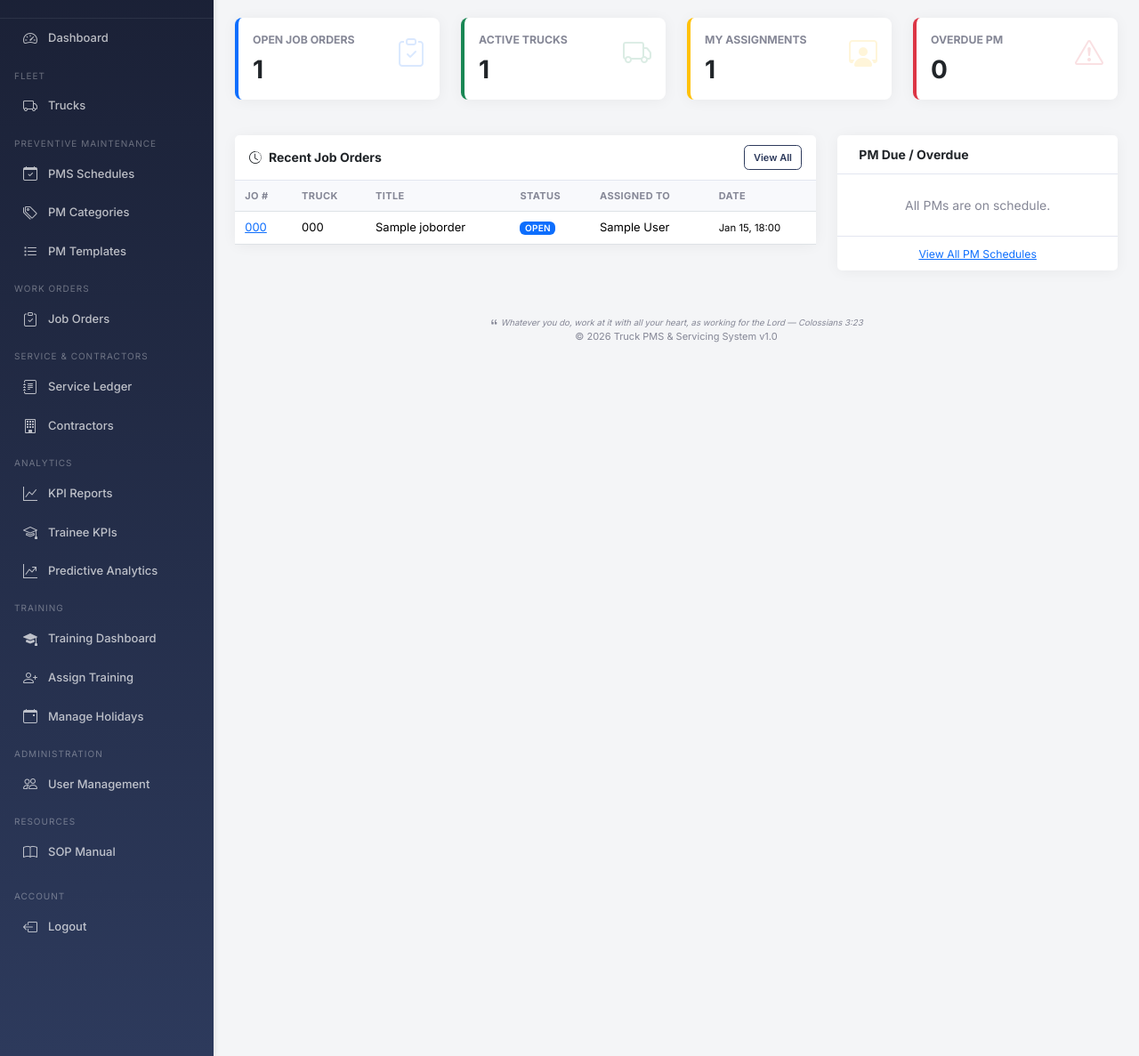
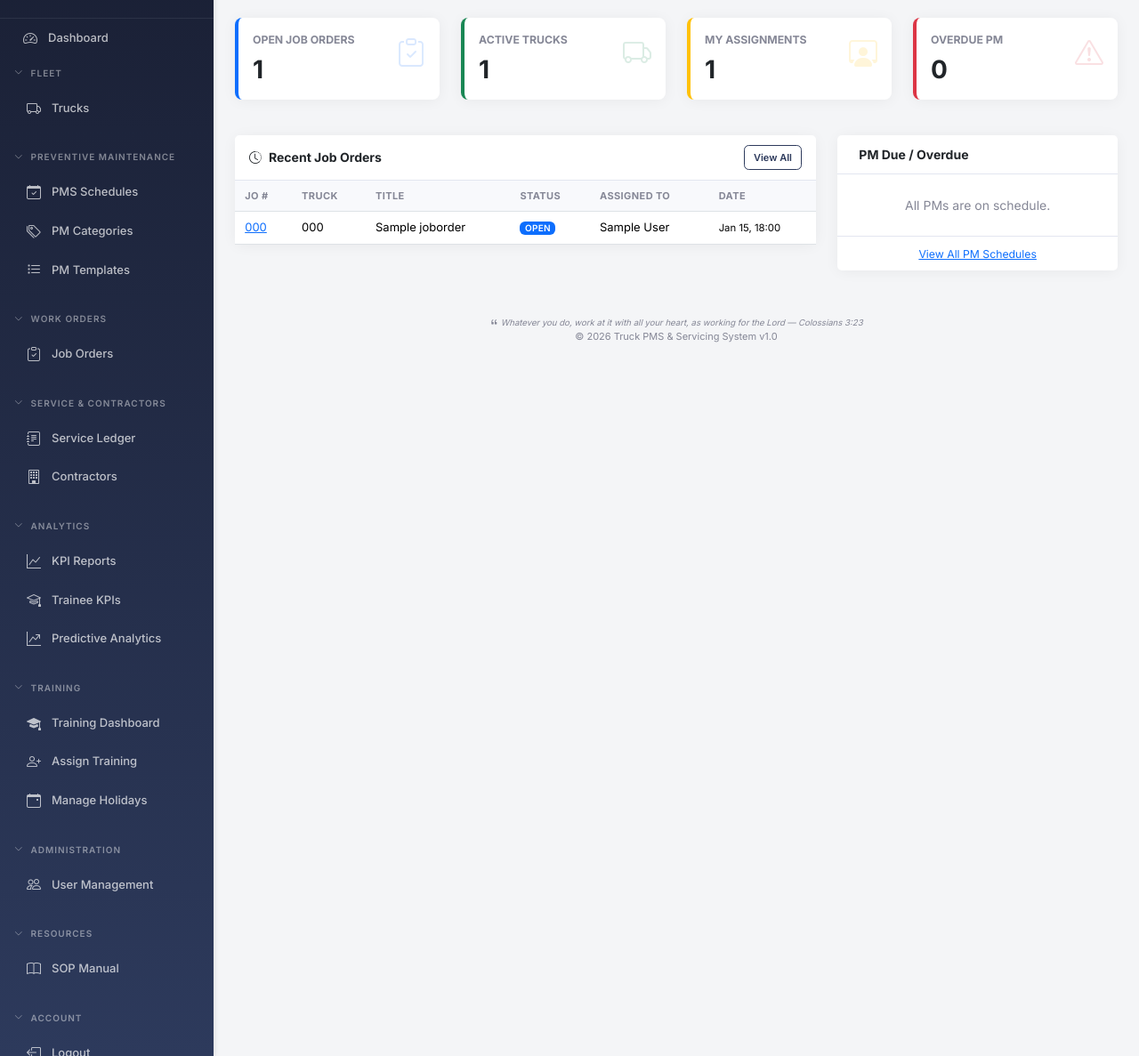
Before and after one commit to WinefredoSailes/stmiet-truckpmsmanagement, a Django app: page /accounts/ in a window 1280 px wide. Shown: the part 43-1230 px from the top of the page at 89% size. Run offline with Django 5.2, Linux system fonts and the light colour scheme; a user stored in the database is signed in; tables that the repository leaves empty hold one stand-in row (values such as "Sample post").

Commit message:
Refactor sidebar into collapsible dropdown sections
- Restructure context processor to return grouped sections (heading + items)
- Replace flat scrollable sidebar with collapsible section groups
- Each section heading is a toggle button with chevron rotation
- Sections collapse/expand via Bootstrap collapse
- Logout moved inside Account section with form handling
- Chevron rotates 90deg when collapsed for visual feedback
- Collapsed sidebar mode hides section toggles and collapses content
- Mobile responsive: collapsed sections expand inline on mobile view
- Unchanged: Dashboard remains as a standalone no-collapse section

Tests: 88/88 pass

```diff
--- a/truck_pms/core/context_processors.py
+++ b/truck_pms/core/context_processors.py
@@ -1,10 +1,14 @@
 from accounts.models import User
 
 
+def _link(label, url_name, icon):
+    return {'label': label, 'url': url_name, 'icon': icon}
+
+
 def sidebar_menu(request):
-    menu = []
+    sections = []
     if not request.user.is_authenticated:
-        return {'sidebar_menu': menu}
+        return {'sidebar_sections': sections}
     role = request.user.role
     is_admin = role in (User.Role.SUPER_ADMIN, User.Role.ADMIN)
     is_staff_or_above = role in (User.Role.SUPER_ADMIN, User.Role.ADMIN, User.Role.STAFF)
@@ -12,52 +16,73 @@ def sidebar_menu(request):
     is_contractor_user = role == User.Role.CONTRACTOR
     is_trainee = role == User.Role.TRAINEE
 
-    # ── Overview ──
-    menu.append({'label': 'Dashboard', 'url': 'accounts:dashboard', 'icon': 'bi-speedometer2'})
-    menu.append({'heading': 'Fleet'})
-    menu.append({'label': 'Trucks', 'url': 'trucks:list', 'icon': 'bi-truck'})
+    # Dashboard — always first, no collapsible section
+    sections.append({'heading': None, 'items': [
+        _link('Dashboard', 'accounts:dashboard', 'bi-speedometer2'),
+    ]})
 
+    # Fleet
+    fleet = [_link('Trucks', 'trucks:list', 'bi-truck')]
+    sections.append({'heading': 'Fleet', 'items': fleet})
+
+    # Preventive Maintenance
     if is_staff_or_above:
-        menu.append({'heading': 'Preventive Maintenance'})
-        menu.append({'label': 'PMS Schedules', 'url': 'pms:schedule_list', 'icon': 'bi-calendar-check'})
+        pm = [_link('PMS Schedules', 'pms:schedule_list', 'bi-calendar-check')]
         if is_admin:
-            menu.append({'label': 'PM Categories', 'url': 'pms:category_list', 'icon': 'bi-tags'})
-            menu.append({'label': 'PM Templates', 'url': 'pms:template_list', 'icon': 'bi-list-task'})
+            pm.append(_link('PM Categories', 'pms:category_list', 'bi-tags'))
+            pm.append(_link('PM Templates', 'pms:template_list', 'bi-list-task'))
+        sections.append({'heading': 'Preventive Maintenance', 'items': pm})
 
+    # Work Orders
     if not is_trainee:
-        menu.append({'heading': 'Work Orders'})
-        menu.append({'label': 'Job Orders', 'url': 'joborders:list', 'icon': 'bi-clipboard-check'})
+        wo = [_link('Job Orders', 'joborders:list', 'bi-clipboard-check')]
         if is_mechanic or is_contractor_user:
-            menu.append({'label': 'My Assignments', 'url': 'joborders:my_assignments', 'icon': 'bi-person-workspace'})
+            wo.append(_link('My Assignments', 'joborders:my_assignments', 'bi-person-workspace'))
+        sections.append({'heading': 'Work Orders', 'items': wo})
 
+    # Service & Contractors
     if is_admin:
-        menu.append({'heading': 'Service & Contractors'})
-        menu.append({'label': 'Service Ledger', 'url': 'service_log:full_ledger', 'icon': 'bi-journal-text'})
-        menu.append({'label': 'Contractors', 'url': 'contractors:list', 'icon': 'bi-building'})
+        sections.append({'heading': 'Service & Contractors', 'items': [
+            _link('Service Ledger', 'service_log:full_ledger', 'bi-journal-text'),
+            _link('Contractors', 'contractors:list', 'bi-building'),
+        ]})
 
-        menu.append({'heading': 'Analytics'})
-        menu.append({'label': 'KPI Reports', 'url': 'kpi:mechanic', 'icon': 'bi-graph-up'})
-        menu.append({'label': 'Trainee KPIs', 'url': 'kpi:trainee', 'icon': 'bi-mortarboard'})
-        menu.append({'label': 'Predictive Analytics', 'url': 'kpi:predictive', 'icon': 'bi-graph-up-arrow'})
+    # Analytics
+    if is_admin:
+        sections.append({'heading': 'Analytics', 'items': [
+            _link('KPI Reports', 'kpi:mechanic', 'bi-graph-up'),
+            _link('Trainee KPIs', 'kpi:trainee', 'bi-mortarboard'),
+            _link('Predictive Analytics', 'kpi:predictive', 'bi-graph-up-arrow'),
+        ]})
 
+    # Training
     if is_staff_or_above or is_trainee:
-        menu.append({'heading': 'Training'})
+        training = []
         if is_trainee:
-            menu.append({'label': 'My Training', 'url': 'training:dashboard', 'icon': 'bi-mortarboard-fill'})
-            menu.append({'label': 'My KPIs', 'url': 'kpi:trainee', 'icon': 'bi-graph-up'})
-            menu.append({'label': 'Holidays', 'url': 'training:holiday_list', 'icon': 'bi-calendar-event'})
+            training.append(_link('My Training', 'training:dashboard', 'bi-mortarboard-fill'))
+            training.append(_link('My KPIs', 'kpi:trainee', 'bi-graph-up'))
+            training.append(_link('Holidays', 'training:holiday_list', 'bi-calendar-event'))
         if is_staff_or_above:
-            menu.append({'label': 'Training Dashboard', 'url': 'training:dashboard', 'icon': 'bi-mortarboard-fill'})
+            training.append(_link('Training Dashboard', 'training:dashboard', 'bi-mortarboard-fill'))
             if is_admin:
-                menu.append({'label': 'Assign Training', 'url': 'training:assign', 'icon': 'bi-person-plus'})
-                menu.append({'label': 'Manage Holidays', 'url': 'training:holiday_list', 'icon': 'bi-calendar-event'})
+                training.append(_link('Assign Training', 'training:assign', 'bi-person-plus'))
+                training.append(_link('Manage Holidays', 'training:holiday_list', 'bi-calendar-event'))
+        sections.append({'heading': 'Training', 'items': training})
 
+    # Administration
     if role == User.Role.SUPER_ADMIN:
-        menu.append({'heading': 'Administration'})
-        menu.append({'label': 'User Management', 'url': 'accounts:user_list', 'icon': 'bi-people'})
+        sections.append({'heading': 'Administration', 'items': [
+            _link('User Management', 'accounts:user_list', 'bi-people'),
+        ]})
 
-    # SOP Manual — visible to all authenticated roles
-    menu.append({'heading': 'Resources'})
-    menu.append({'label': 'SOP Manual', 'url': 'sop:download_page', 'icon': 'bi-book'})
+    # Resources
+    sections.append({'heading': 'Resources', 'items': [
+        _link('SOP Manual', 'sop:download_page', 'bi-book'),
+    ]})
 
-    return {'sidebar_menu': menu}
+    # Account (logout)
+    sections.append({'heading': 'Account', 'items': [
+        _link('Logout', 'accounts:logout', 'bi-box-arrow-left'),
+    ], 'is_logout': True})
+
+    return {'sidebar_sections': sections}
--- a/truck_pms/core/static/css/style.css
+++ b/truck_pms/core/static/css/style.css
@@ -80,6 +80,7 @@ body {
 
 .sidebar.collapsed .sidebar-brand span,
 .sidebar.collapsed .sidebar-heading,
+.sidebar.collapsed .nav-section-toggle span,
 .sidebar.collapsed .nav-link span {
   display: none;
 }
@@ -96,6 +97,46 @@ body {
   padding: .8rem 1rem .3rem;
   white-space: nowrap;
   overflow: hidden;
+}
+
+/* collapsible sections */
+.nav-section-toggle {
+  display: flex;
+  align-items: center;
+  gap: 8px;
+  width: 100%;
+  padding: .5rem 1rem;
+  margin: 2px 0;
+  background: none;
+  border: none;
+  color: rgba(255, 255, 255, .45);
+  font-size: var(--fs-xxs);
+  text-transform: uppercase;
+  letter-spacing: 1px;
+  font-weight: 600;
+  cursor: pointer;
+  white-space: nowrap;
+  overflow: hidden;
+  transition: color .15s;
+}
+
+.nav-section-toggle:hover {
+  color: rgba(255, 255, 255, .7);
+}
+
+.nav-section-toggle .toggle-icon {
+  font-size: .6rem;
+  transition: transform .2s;
+  flex-shrink: 0;
+}
+
+.nav-section-toggle[aria-expanded="false"] .toggle-icon {
+  transform: rotate(-90deg);
+}
+
+.sidebar.collapsed .nav-section-toggle span,
+.sidebar.collapsed .collapse {
+  display: none;
 }
 
 .sidebar .nav-link {
@@ -597,6 +638,7 @@ textarea.form-control {
 
   .sidebar.collapsed .sidebar-brand span,
   .sidebar.collapsed .sidebar-heading,
+  .sidebar.collapsed .nav-section-toggle span,
   .sidebar.collapsed .nav-link span {
     display: inline;
   }
--- a/truck_pms/core/templates/core/base.html
+++ b/truck_pms/core/templates/core/base.html
@@ -25,10 +25,43 @@
         <span>Truck PMS</span>
     </div>
     <ul class="nav flex-column">
-        {% for item in sidebar_menu %}
-        {% if item.heading %}
-        <li class="sidebar-heading">{{ item.heading }}</li>
+        {% for section in sidebar_sections %}
+        {% if section.heading %}
+        <li class="nav-item nav-section">
+            <button class="nav-section-toggle" data-bs-toggle="collapse"
+                    data-bs-target="#section-{{ forloop.counter }}"
+                    aria-expanded="true">
+                <i class="bi bi-chevron-down toggle-icon"></i>
+                <span>{{ section.heading }}</span>
+            </button>
+            <div class="collapse show" id="section-{{ forloop.counter }}">
+                <ul class="nav flex-column ms-1">
+                    {% for item in section.items %}
+                    <li class="nav-item">
+                        {% if section.is_logout %}
+                        <form method="post" action="{% url item.url %}"
+                              class="logout-form"
+                              onsubmit="return confirm('Are you sure you want to log out?') && (document.getElementById('logout-loader').style.display='flex',true)">
+                            {% csrf_token %}
+                            <button type="submit" class="nav-link border-0 bg-transparent w-100 text-start">
+                                <i class="bi {{ item.icon }}"></i>
+                                <span>{{ item.label }}</span>
+                            </button>
+                        </form>
+                        {% else %}
+                        <a class="nav-link {% if request.path == item.url %}active{% endif %}"
+                           href="{% url item.url %}">
+                            <i class="bi {{ item.icon }}"></i>
+                            <span>{{ item.label }}</span>
+                        </a>
+                        {% endif %}
+                    </li>
+                    {% endfor %}
+                </ul>
+            </div>
+        </li>
         {% else %}
+        {% for item in section.items %}
         <li class="nav-item">
             <a class="nav-link {% if request.path == item.url %}active{% endif %}"
                href="{% url item.url %}">
@@ -36,20 +69,9 @@
                 <span>{{ item.label }}</span>
             </a>
         </li>
+        {% endfor %}
         {% endif %}
         {% endfor %}
-        <li class="sidebar-heading mt-2">Account</li>
-        <li class="nav-item">
-            <form method="post" action="{% url 'accounts:logout' %}"
-                  class="logout-form"
-                  onsubmit="return confirm('Are you sure you want to log out?') && (document.getElementById('logout-loader').style.display='flex',true)">
-                {% csrf_token %}
-                <button type="submit" class="nav-link border-0 bg-transparent w-100 text-start">
-                    <i class="bi bi-box-arrow-left"></i>
-                    <span>Logout</span>
-                </button>
-            </form>
-        </li>
     </ul>
 </nav>
 
```
